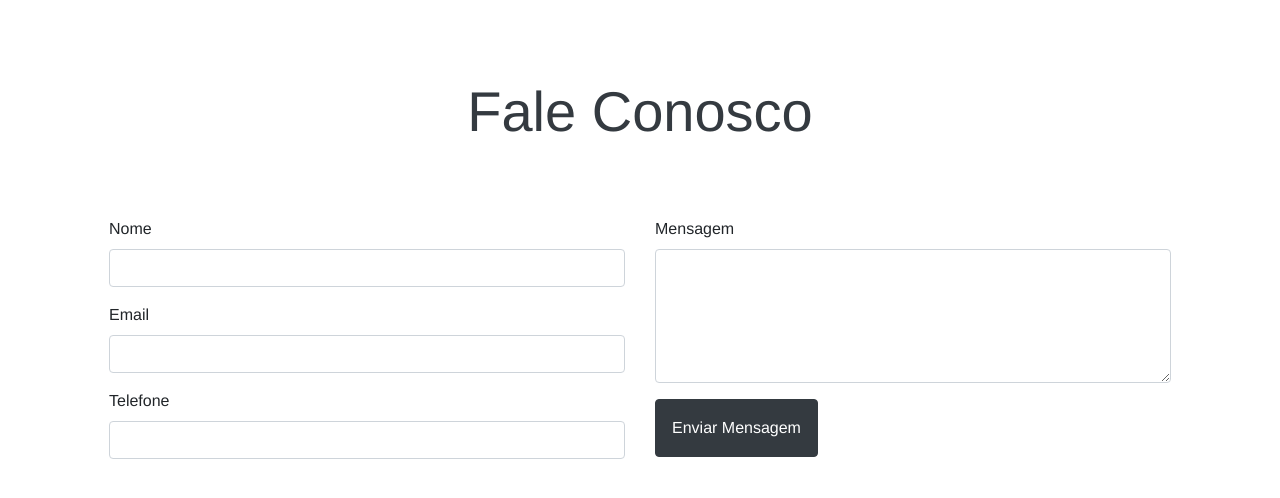
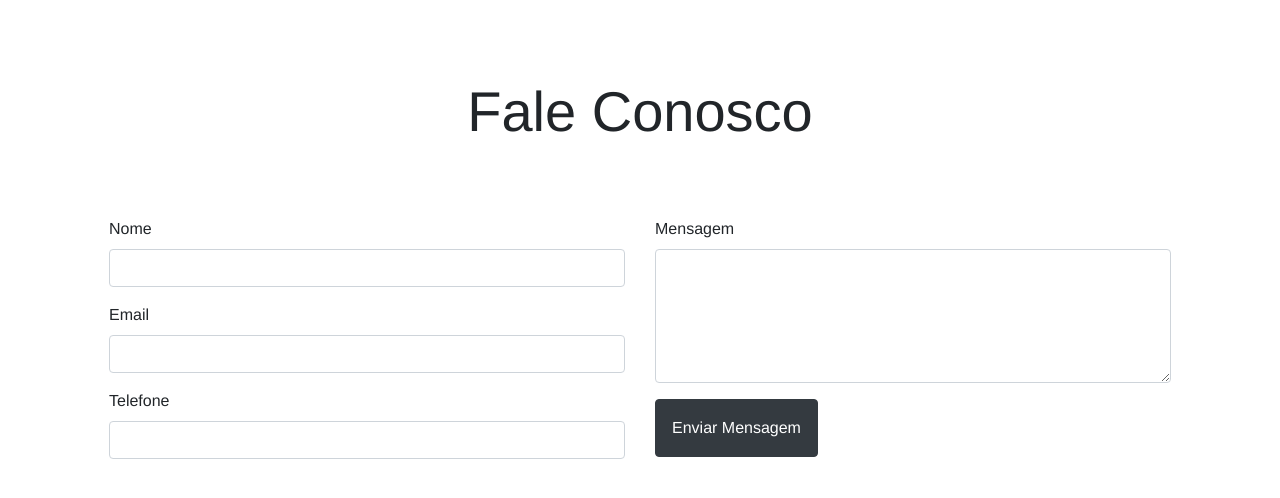
Before and after one commit to bielzinhopecci/searchsound, a PHP site: page /contato.php in a window 1280 px wide. Shown: the part 80-578 px from the top of the page. Run offline with PHP 8.4, Linux system fonts and the light colour scheme; some libraries are stand-ins or nearby versions.

Commit message:
Add files via upload

```diff
--- a/contato.php
+++ b/contato.php
@@ -24,7 +24,7 @@
 
 <section class="container">
     <div class="my-5 text-center">
-        <h1 class="display-4 text-dark">Fale Conosco</h1>
+        <h1 class="display-4">Fale Conosco</h1>
     </div>
         <form class="rounded p-4 box-shadow" action="#" method="POST">
           <div class="row">
```
